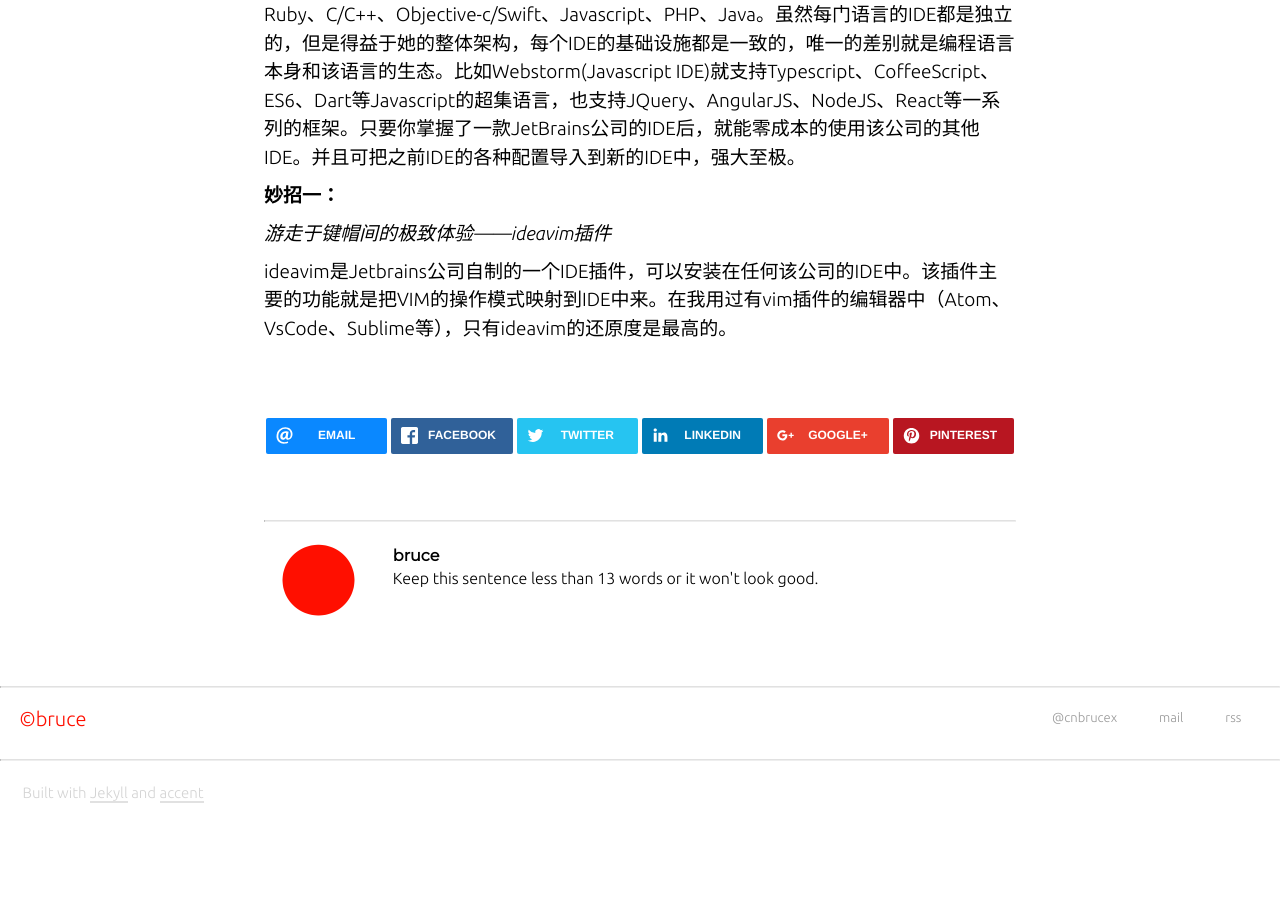
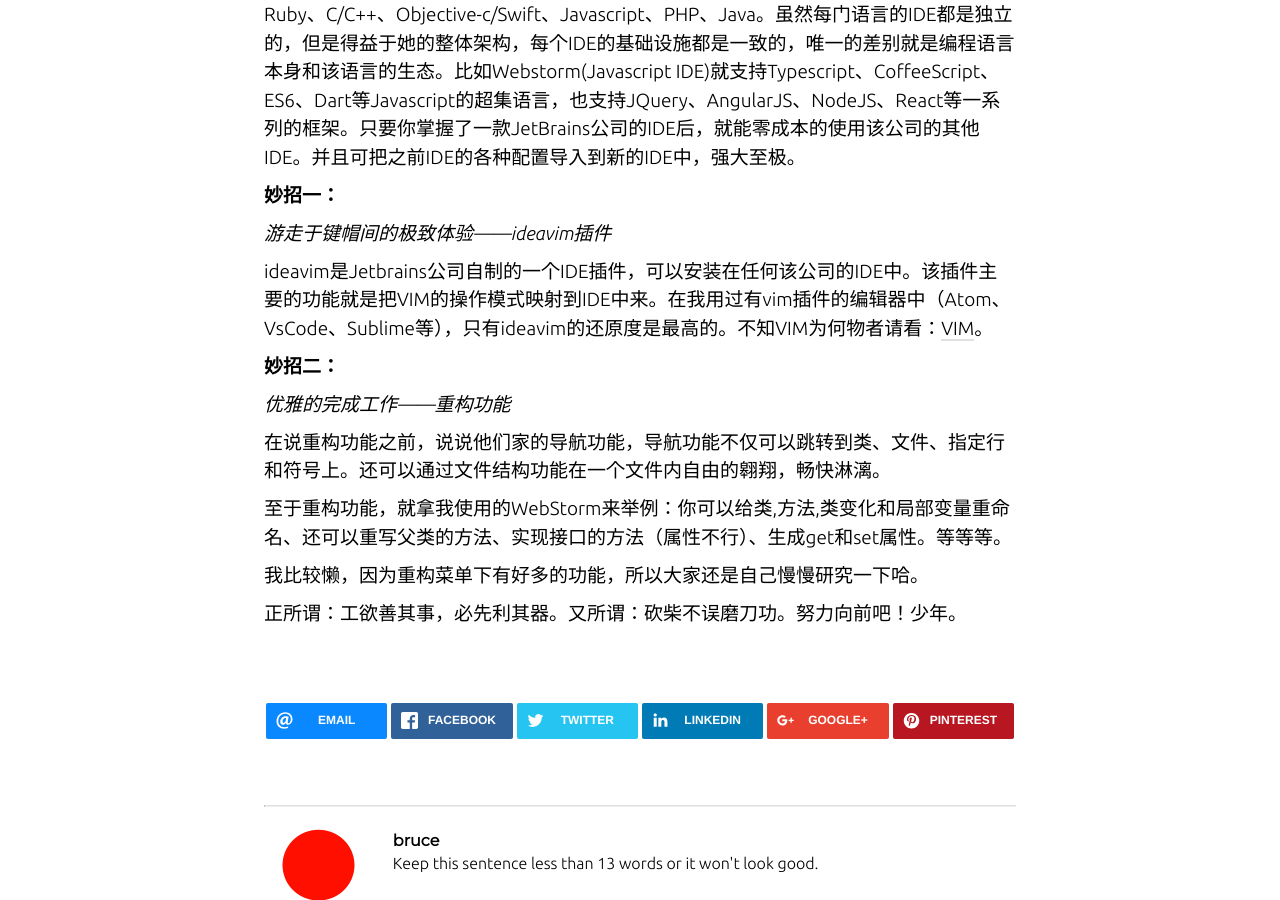
Before and after one commit to mybruce/mybruce.github.io, a Jekyll site: the page built from _posts/2016-3-24-jetbrains-ide.markdown, in a window 1280 px wide and 900 px high, scrolled down 330 px. Built offline with Jekyll 4.4.1, drawn with Linux system fonts in a browser that asks for light colours; nearby versions of some CDN libraries; comment, search, counter and statistics services are not loaded.

Commit message:
完成第一篇文件

```diff
--- a/_posts/2016-3-24-jetbrains-ide.markdown
+++ b/_posts/2016-3-24-jetbrains-ide.markdown
@@ -15,4 +15,16 @@
 
 *游走于键帽间的极致体验——ideavim插件*
 
-ideavim是Jetbrains公司自制的一个IDE插件，可以安装在任何该公司的IDE中。该插件主要的功能就是把VIM的操作模式映射到IDE中来。在我用过有vim插件的编辑器中（Atom、VsCode、Sublime等），只有ideavim的还原度是最高的。
+ideavim是Jetbrains公司自制的一个IDE插件，可以安装在任何该公司的IDE中。该插件主要的功能就是把VIM的操作模式映射到IDE中来。在我用过有vim插件的编辑器中（Atom、VsCode、Sublime等），只有ideavim的还原度是最高的。不知VIM为何物者请看：[VIM](https://www.zhihu.com/topic/19570193/hot){:target="_blank"}。
+
+**妙招二：**
+
+*优雅的完成工作——重构功能*
+
+在说重构功能之前，说说他们家的导航功能，导航功能不仅可以跳转到类、文件、指定行和符号上。还可以通过文件结构功能在一个文件内自由的翱翔，畅快淋漓。
+
+至于重构功能，就拿我使用的WebStorm来举例：你可以给类,方法,类变化和局部变量重命名、还可以重写父类的方法、实现接口的方法（属性不行）、生成get和set属性。等等等。
+
+我比较懒，因为重构菜单下有好多的功能，所以大家还是自己慢慢研究一下哈。
+
+正所谓：工欲善其事，必先利其器。又所谓：砍柴不误磨刀功。努力向前吧！少年。
```
Also changed, not shown: 1 other file.
